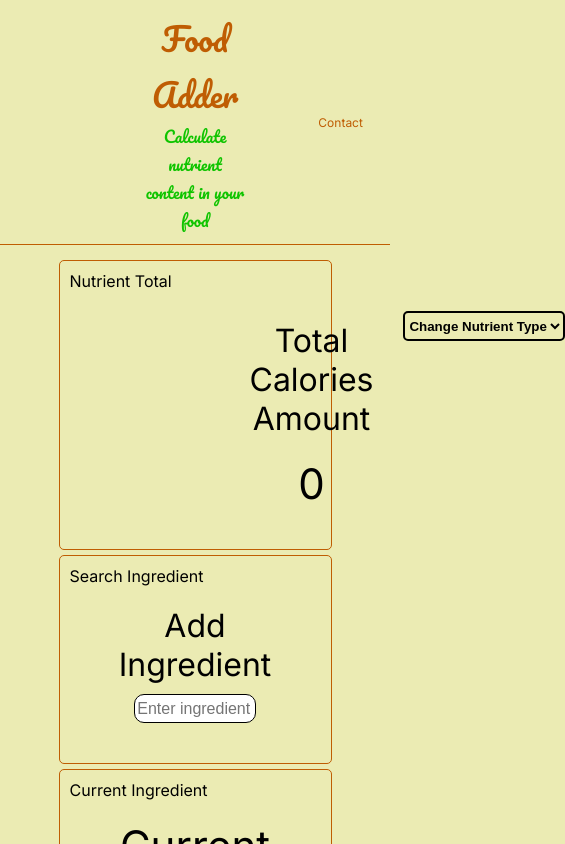
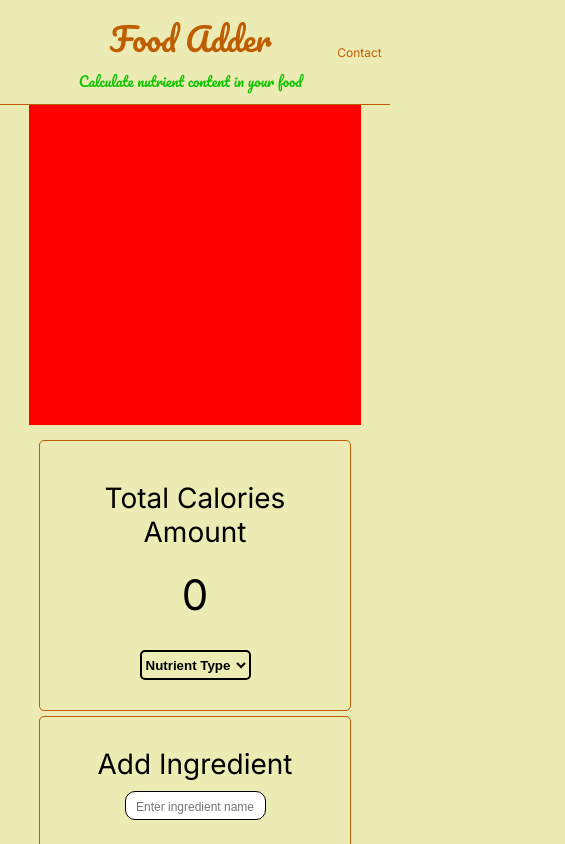
Before and after one commit to chris-wamae/dietsaint, a Next.js app in the folder front-end/dietsaint-front-end/: page / in a window 390 px wide. Shown: the top 844 px of the page, 565 px wide, since content can reach past the window. Built offline with nearby package versions, Linux system fonts and the light colour scheme.

Commit message:
Updated styling to be responsive and usable on all devices

```diff
--- a/front-end/dietsaint-front-end/package.json
+++ b/front-end/dietsaint-front-end/package.json
@@ -1,9 +1,9 @@
 {
   "name": "dietsaint-front-end",
   "version": "0.1.0",
-  "private": true,
+  "private": false,
   "scripts": {
-    "dev": "next dev",
+    "dev": "next dev -H 0.0.0.0 -p 3001",
     "build": "next build",
     "start": "next start",
     "lint": "next lint"
--- a/front-end/dietsaint-front-end/src/app/api/route.tsx
+++ b/front-end/dietsaint-front-end/src/app/api/route.tsx
@@ -3,7 +3,7 @@ import { Food } from "../interfaces/ifood"
 
 export async function getEnergyNutrientByFoodId(id:number | null) : Promise<Nutrient>
 {
-const response  = await fetch(`http://192.168.1.186:5174/energy-nutrient/by-food-id?id=${id}`)
+const response  = await fetch(`http://192.168.1.246:5174/energy-nutrient/by-food-id?id=${id}`)
 
 const data: Nutrient = await response.json()
 
@@ -12,7 +12,7 @@ return data
 
 export async function getVitaminByFoodId(id:number | null) : Promise<Nutrient>
 {
-const response  = await fetch(`http://192.168.1.186:5174/vitamin/by-food-id?id=${id}`)
+const response  = await fetch(`http://192.168.1.246:5174/vitamin/by-food-id?id=${id}`)
 
 const data: Nutrient = await response.json()
 
@@ -21,7 +21,7 @@ return data
 
 export async function getUngroupedNutrientByFoodId(id:number | null) : Promise<Nutrient>
 {
-const response  = await fetch(`http://192.168.1.186:5174/ungrouped-nutrient/by-food-id?id=${id}`)
+const response  = await fetch(`http://192.168.1.246:5174/ungrouped-nutrient/by-food-id?id=${id}`)
 
 const data: Nutrient = await response.json()
 
@@ -31,7 +31,7 @@ return data
 
 export async function getMineralByFoodId(id:number | null) : Promise<Nutrient>
 {
-const response  = await fetch(`http://192.168.1.186:5174/mineral/by-food-id?id=${id}`)
+const response  = await fetch(`http://192.168.1.246:5174/mineral/by-food-id?id=${id}`)
 
 const data: Nutrient = await response.json()
 
@@ -40,7 +40,7 @@ return data
 
 export async function getFoodBySearch(searchQuery : string) : Promise<Food[]> {
 
-const response = await fetch(`http://192.168.1.186:5174/food/search-food-by-name?name=${searchQuery}`)
+const response = await fetch(`http://192.168.1.246:5174/food/search-food-by-name?name=${searchQuery}`)
 
 const data: Food[] = await response.json()
 
--- a/front-end/dietsaint-front-end/src/app/components/current_ingredient/currentIngredient.tsx
+++ b/front-end/dietsaint-front-end/src/app/components/current_ingredient/currentIngredient.tsx
@@ -17,7 +17,7 @@ import { useEffect } from "react"
 //a user can change nutrient type to one in a new group
 //requires all the nutrients to be fetched again for the new type
 
-export default function CurrentIngredient({ currentFoods, nutrientType, newFoodId, setFoodAndNutrients, foodAndNutrients }: { currentFoods: Food[], nutrientType: string, newFoodId: number | null, setFoodAndNutrients: Function, foodAndNutrients : FoodAndNutrient[] }) {
+export default function CurrentIngredient({ currentFoods, nutrientType, newFoodId, setFoodAndNutrients, foodAndNutrients }: { currentFoods: Food[], nutrientType: string, newFoodId: number | null, setFoodAndNutrients: Function, foodAndNutrients: FoodAndNutrient[] }) {
 
   const [currentNutrients, setCurrentNutrients] = useState<Nutrient[]>([])
 
@@ -193,15 +193,14 @@ export default function CurrentIngredient({ currentFoods, nutrientType, newFoodI
 
   }
 
-  const updateFoodAndNutrientQuantity = (id : number, quantity: number) => {
+  const updateFoodAndNutrientQuantity = (id: number, quantity: number) => {
 
-    const foodAndNutrient : FoodAndNutrient = foodAndNutrients.filter(e => e.id == id)[0]
+    const foodAndNutrient: FoodAndNutrient = foodAndNutrients.filter(e => e.id == id)[0]
 
     foodAndNutrient.quantity = quantity
 
     const newFoodAndNutrients = foodAndNutrients.map((e) => {
-     if(e.id == id)
-     {
+      if (e.id == id) {
         e = foodAndNutrient
       }
       return e
@@ -305,10 +304,10 @@ export default function CurrentIngredient({ currentFoods, nutrientType, newFoodI
     }
   }
 
-  const removeFoodAndNutrient = (foodAndNutrientId : number, foodId : number) => {
-   let newFoodAndNutrients = foodAndNutrients.filter((x) => {return x.id !== foodAndNutrientId})
+  const removeFoodAndNutrient = (foodAndNutrientId: number, foodId: number) => {
+    let newFoodAndNutrients = foodAndNutrients.filter((x) => { return x.id !== foodAndNutrientId })
     setFoodAndNutrients([...newFoodAndNutrients])
-   let newNutrients = currentNutrients.filter(x => x.foodId == foodId)
+    let newNutrients = currentNutrients.filter(x => x.foodId !== foodId)
     setCurrentNutrients([...newNutrients])
   }
 
@@ -345,17 +344,18 @@ export default function CurrentIngredient({ currentFoods, nutrientType, newFoodI
       let nutrientExists = false;
 
       currentNutrients.forEach((n) => {
-      if(n.foodId == newFoodId){nutrientExists = true}
+        if (n.foodId == newFoodId ) { nutrientExists = true }
       })
 
-      if(!nutrientExists)
-      {
+      if (!nutrientExists) {
         fetchNutrient(newFoodId, nutrientType)
       }
 
     }
 
   }, [currentFoods])
+
+  console.log(currentNutrients)
 
   useEffect(() => {
     if (currentNutrients.length > 0) {
@@ -364,9 +364,8 @@ export default function CurrentIngredient({ currentFoods, nutrientType, newFoodI
   }, [currentNutrients.length])
 
   return <>
-    Current Ingredient
     <div className={styles.current_ingredients_card}>
-      <div className="large_font">Current Ingredients</div>
+      <div className="medium_font">Current Ingredients</div>
       {
         foodAndNutrients.length == 0 ? <div>Added ingredients will be shown here, please add some using the search bar above</div> : <span></span>
       }
@@ -374,15 +373,22 @@ export default function CurrentIngredient({ currentFoods, nutrientType, newFoodI
       <div className={styles.current_ingredients_container}>
         {
           foodAndNutrients.map(e => {
-            return <div className={styles.single_ingredient}>
+            return <div>
+              <hr className={styles.single_ingredient_hr}></hr>
+              <div className={styles.single_ingredient}>
+                <button onClick={() => { removeFoodAndNutrient(e.id, e.foodId) }}>&#10005;</button>
                 <div className={styles.single_ingredient_name}>{e.name}</div>
                 <div className={styles.single_ingredient_nutrient}>{e.nutrient}</div>
-              <input type="number" placeholder="100" onChange={(x) => {updateFoodAndNutrientQuantity(e.id,Number(x.target.value))}}></input>
-              <select onChange={x => updateFoodAndNutrientUnit(e.id,x.target.value)}>
+                <div className={styles.change_nutrient_measurements}>
+                <input type="number" placeholder="100" onChange={(x) => { updateFoodAndNutrientQuantity(e.id, Number(x.target.value)) }}></input>
+                <select onChange={x => updateFoodAndNutrientUnit(e.id, x.target.value)}>
                   <option value={"g"}>Grams</option>
                   <option value={"kg"}>Kilograms</option>
                 </select>
-              <button onClick={() => {removeFoodAndNutrient(e.id,e.foodId)}}>X</button>
+                </div>
+
+
+              </div>
             </div>
           })
         }
--- a/front-end/dietsaint-front-end/src/app/components/navbar/navbar.module.css
+++ b/front-end/dietsaint-front-end/src/app/components/navbar/navbar.module.css
@@ -23,12 +23,12 @@ color:var(--alloyOrange);
 .app_description
 {
 font-size:16px;
-color:var(--limeGreen);
+color:var(--limeGreen)
 }
 
 .nav_branding
 {
-width:30%;
+min-width:40%;
 text-align:center;
 padding:0px;
 }
@@ -52,3 +52,25 @@ display:flex;
 justify-content:center;
 align-items:center;
 }
+
+@media only screen and (max-width:678px)
+{
+
+.nav_branding
+{
+width:90%;
+}
+
+
+.links_div
+{
+width:40px;
+}
+
+span.app_description
+{
+font-size:14px;
+}
+
+
+}
--- a/front-end/dietsaint-front-end/src/app/components/nutrient_total/nutrientTotal.tsx
+++ b/front-end/dietsaint-front-end/src/app/components/nutrient_total/nutrientTotal.tsx
@@ -35,7 +35,6 @@ export default function NutrientTotal({ setNutrientType, nutrientType, foodAndNu
   }
 
   return <>
-    Nutrient Total
     <div className={styles.nutrient_total_card}>
       <div className={styles.nutrient_total_info}>
         <div className="medium_font">Total {nutrientType} Amount</div>
@@ -43,7 +42,7 @@ export default function NutrientTotal({ setNutrientType, nutrientType, foodAndNu
       </div>
       <div className={styles.change_nutrient_dropdown}>
         <select className={styles.select_nutrient_type}onChange={e => setNutrientType(e.target.value)}>
-          <option value={"Calories"}>Change Nutrient Type</option>
+          <option value={"Calories"}>Nutrient Type</option>
           <option value={"Calories"}>Calories</option>
           <option value={"Starch"}>Starch</option>
           <option value={"Lactose"}>Lactose</option>
--- a/front-end/dietsaint-front-end/src/app/components/search_food/searchFood.tsx
+++ b/front-end/dietsaint-front-end/src/app/components/search_food/searchFood.tsx
@@ -26,7 +26,6 @@ export default function SearchIngredient({ addFood }: { addFood: Function }) {
   }, [searchQuery])
 
   return <>
-    Search Ingredient
     <div className={styles.add_ingredient_card}>
       <div className="medium_font">Add Ingredient</div>
       <form className={styles.search_form} onSubmit={(e) => e.preventDefault()
--- a/front-end/dietsaint-front-end/src/app/globals.css
+++ b/front-end/dietsaint-front-end/src/app/globals.css
@@ -55,3 +55,14 @@ span.clickable_element:hover
 {
 cursor:pointer;
 }
+
+
+@media only screen and (max-width:911px)
+{
+
+.medium_font
+{
+font-size:28px;
+}
+
+}
--- a/front-end/dietsaint-front-end/src/app/page.module.css
+++ b/front-end/dietsaint-front-end/src/app/page.module.css
@@ -3,15 +3,21 @@
 display:flex;
 }
 
+
+.nutrient_total_info div
+{
+min-width:200px;
+}
+
 .ad_space
 {
-width:15%;
-/* background-color:red; */
+width:250px;
+background-color:red;
 }
 
 .page_content
 {
-width:70%;
+width:65%;
 /* background-color:blue; */
 }
 
@@ -29,7 +35,7 @@ border-radius:5px;
 text-align:center;
 display:flex;
 flex-direction:row;
-justify-content:space-around;
+justify-content:center;
 }
 
 .current_ingredients_card
@@ -128,3 +134,140 @@ border-radius:5px;
 {
 background-color:white;
 }
+
+.single_ingredient
+{
+display:flex;
+align-items:center;
+justify-content:space-between;
+font-size:18px;
+min-width:40%;
+margin:10px;
+padding:10px;
+}
+
+.single_ingredient input{
+width:100px;
+border-radius:5px;
+border:1px solid black;
+width:40px;
+height:20px;
+
+
+}
+
+.single_ingredient select
+{
+background-color: var(--vanilla);
+border-radius:5px;
+height:20px;
+}
+
+.single_ingredient button
+{
+    font-size:16px;
+    text-align:center;
+    padding:0px;
+    width:24px;
+    height:24px;
+    line-height:22px;
+    background-color:red;
+    font-weight:bold;
+    color:white;
+    border-radius:50%;
+    text-align:center;
+    border:0px;
+}
+
+.single_ingredient button:hover
+{
+  background-color:white;
+  color:red;
+  border:1px solid black;
+}
+
+
+hr.single_ingredient_hr{
+background-color:var(--alloyOrange);
+height:1px;
+border:0px;
+}
+
+
+.change_nutrient_measurements
+{
+display:flex;
+min-width:170px;
+justify-content:space-around;
+}
+
+
+@media only  screen and (max-width:1000px)
+{
+  .nutrient_total_card
+  {
+  flex-direction:column;
+  justify-content:center;
+  align-items:center;
+  }
+
+  .nutrient_total_info
+  {
+  margin-left:0px;
+  }
+}
+
+@media only screen and (max-width:800px)
+{
+  .page_container
+  {
+  flex-direction:column;
+  align-items:center;
+  }
+
+  .ad_space
+  {
+  width:80%;
+  height:300px;
+  }
+  .page_content
+  {
+  width:80%;
+  }
+}
+
+@media only screen and (max-width:560px)
+{
+.single_ingredient
+{
+flex-direction:column;
+border:2px solid black;
+border-radius:10px;
+}
+}
+
+@media only screen and (max-width:475px)
+{
+  .search_input::placeholder
+  {
+  font-size:12px;
+  }
+}
+
+
+/* @media only screen and (max-width:730px)
+{
+
+.nutrient_total_info
+{
+margin-left:0px;
+}
+
+.nutrient_total_card
+{
+flex-direction:column;
+justify-content:center;
+align-items:center;
+}
+
+} */
```
Lines whose indentation alone changed are shown as unchanged.
